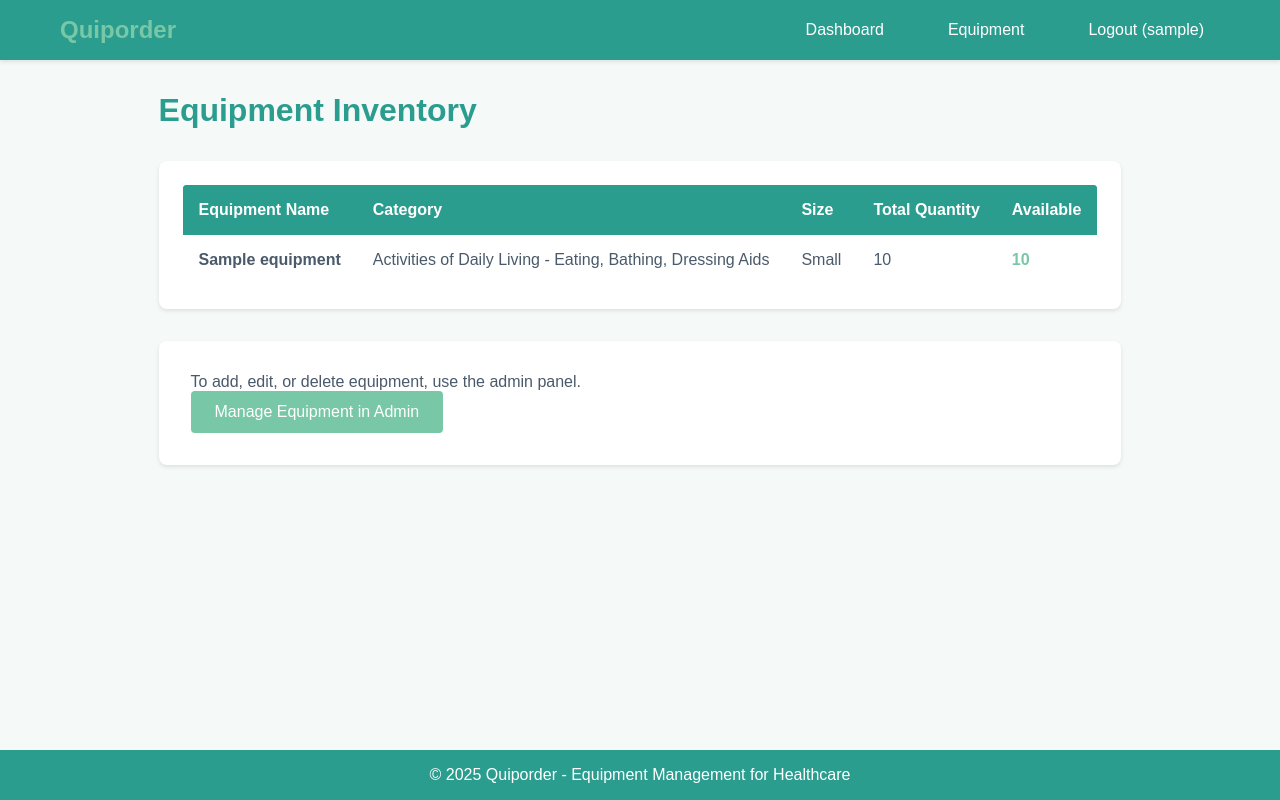
After one commit to Alumsdesigns/quiporder, a Django app: page /equipment/list/ in a window 1280 px wide. The commit adds this page. Run offline with Django 5.2, Linux system fonts and the light colour scheme; a user stored in the database is signed in; tables that the repository leaves empty hold one stand-in row (values such as "Sample post").

Commit message:
feat(equipment): add equipment inventory list view

```diff
--- a/equipment/urls.py
+++ b/equipment/urls.py
@@ -8,6 +8,6 @@ from . import views
 urlpatterns = [
     path('dashboard/', views.therapist_dashboard, name='therapist_dashboard'),
     path('patient/dashboard/', views.patient_dashboard, name='patient_dashboard'),
-    #  path('list/', views.equipment_list, name='equipment_list'),
+    path('list/', views.equipment_list, name='equipment_list'),
     #  path('order/create/', views.order_create, name='order_create'),
 ]
--- a/equipment/views.py
+++ b/equipment/views.py
@@ -50,3 +50,14 @@ def patient_dashboard(request):
         messages.warning(request, 'No patient profile found. Please contact your therapist.')
 
     return render(request, 'equipment/patient_dashboard.html', {'orders': orders})
+
+
+@login_required
+def equipment_list(request):
+    """List all equipment inventory (therapists only)."""
+    if request.user.user_type != 'THERAPIST':
+        messages.error(request, 'Access denied. Therapists only.')
+        return redirect('home')
+
+    equipment = Equipment.objects.all().order_by('category', 'name')
+    return render(request, 'equipment/equipment_list.html', {'equipment': equipment})
--- a/static/css/dashboard.css
+++ b/static/css/dashboard.css
@@ -186,6 +186,22 @@
     font-size: 1rem;
 }
 
+/* Add at bottom of dashboard.css */
+
+/* Text Utilities */
+.text-success {
+    color: #78C7A6;
+    font-weight: 600;
+}
+
+.text-danger {
+    color: #e74c3c;
+    font-weight: 600;
+}
+
+/* ==============================================
+   RESPONSIVE STYLES
+   ============================================== */
 
 /* Responsive Design Therapist Dashboard */
 @media (max-width: 768px) {
--- a/templates/base.html
+++ b/templates/base.html
@@ -24,6 +24,7 @@
             {% if user.is_authenticated %}
                 {% if user.user_type == 'THERAPIST' %}
                     <li><a href="{% url 'therapist_dashboard' %}">Dashboard</a></li>
+                    <li><a href="{% url 'equipment_list' %}">Equipment</a></li>
                 {% elif user.user_type == 'PATIENT' %}
                     <li><a href="{% url 'patient_dashboard' %}">My Orders</a></li>
                 {% endif %}
--- /dev/null
+++ b/templates/equipment/equipment_list.html
@@ -0,0 +1,56 @@
+{% extends 'base.html' %}
+{% load static %}
+
+{% block title %}Equipment Inventory - Quiporder{% endblock %}
+
+{% block extra_css %}
+<link rel="stylesheet" href="{% static 'css/dashboard.css' %}">
+{% endblock %}
+
+{% block content %}
+<div class="dashboard">
+    <h1 class="dashboard-title">Equipment Inventory</h1>
+
+    {% if equipment %}
+        <div class="orders-table-container">
+            <table class="orders-table">
+                <thead>
+                    <tr>
+                        <th>Equipment Name</th>
+                        <th>Category</th>
+                        <th>Size</th>
+                        <th>Total Quantity</th>
+                        <th>Available</th>
+                    </tr>
+                </thead>
+                <tbody>
+                    {% for item in equipment %}
+                    <tr>
+                        <td><strong>{{ item.name }}</strong></td>
+                        <td>{{ item.get_category_display }}</td>
+                        <td>{{ item.get_size_display }}</td>
+                        <td>{{ item.total_quantity }}</td>
+                        <td>
+                            <span class="{% if item.available_quantity > 0 %}text-success{% else %}text-danger{% endif %}">
+                                {{ item.available_quantity }}
+                            </span>
+                        </td>
+                    </tr>
+                    {% endfor %}
+                </tbody>
+            </table>
+        </div>
+
+        <div class="action-card" style="margin-top: 2rem;">
+            <p>To add, edit, or delete equipment, use the admin panel.</p>
+            <a href="/admin/equipment/equipment/" class="btn btn-primary">Manage Equipment in Admin</a>
+        </div>
+    {% else %}
+        <div class="empty-state">
+            <p class="empty-message">No equipment in inventory yet.</p>
+            <p class="empty-submessage">Add equipment via the admin panel.</p>
+            <a href="/admin/equipment/equipment/add/" class="btn btn-primary" style="margin-top: 1rem;">Add Equipment</a>
+        </div>
+    {% endif %}
+</div>
+{% endblock %}
```
